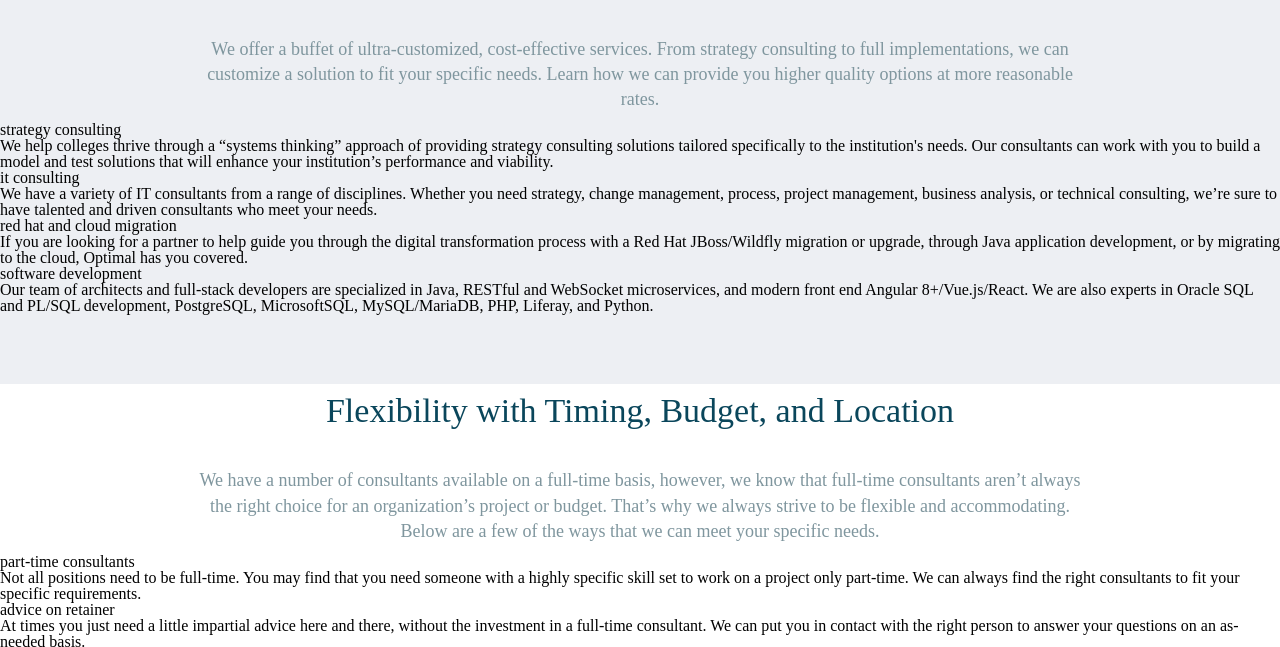
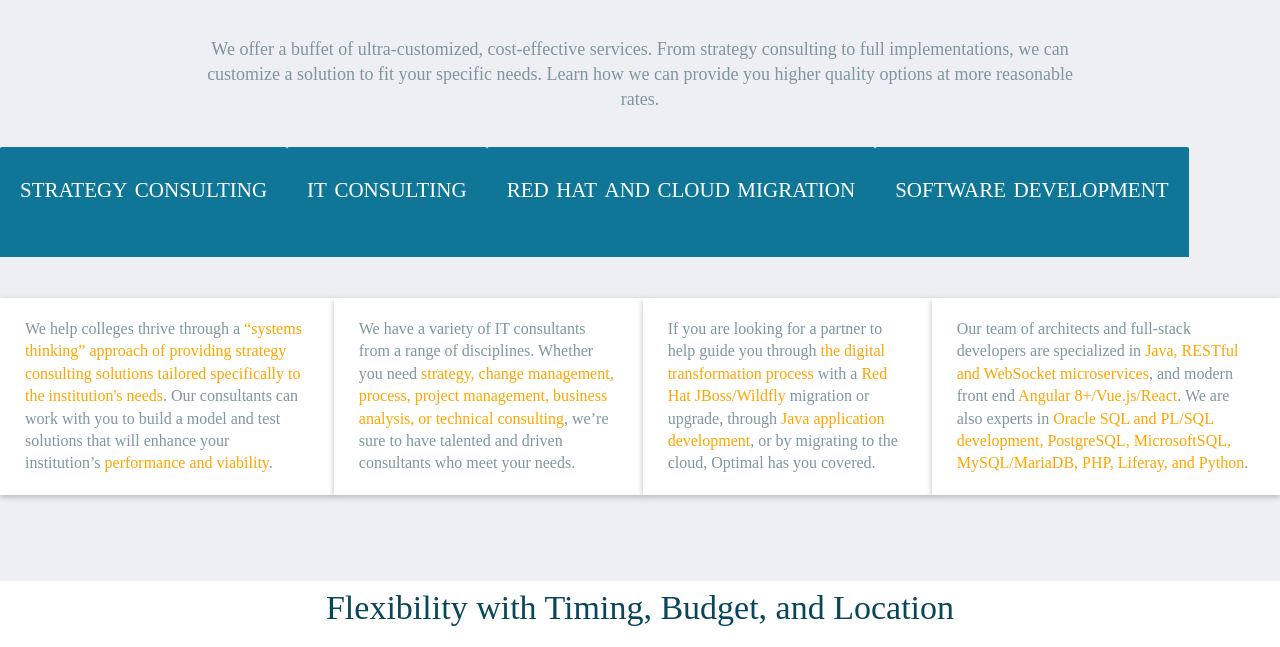
Before and after one commit to NIFT-Web-Design/Sayantanee_Mahanta, a plain HTML site: page Index.html in a window 1280 px wide. Shown: the part 671-1318 px from the top of the page. Drawn offline with Linux system fonts and the light colour scheme.

Commit message:
styling of variety of services

```diff
--- a/Index.html
+++ b/Index.html
@@ -28,7 +28,7 @@
 <section>
   <h1>Our Services</h1>
 </section>
-<section id="Higher" class="content">
+<section class="content">
   <div>
     <h2>We Serve Higher Education and Beyond</h2>
   <p>Optimal focuses on strategy and technology consulting and implementation services at universities, related institutions, and beyond. Our consultants are experts in many areas, including but not limited to <span>strategy, project management, elearning, reporting and analytics, information security, CRM,</span> as well as traditional and cloud software development and implementations.</p>
@@ -39,23 +39,19 @@
     <h2>A Variety of Services</h2>
   <p>We offer a buffet of ultra-customized, cost-effective services. From strategy consulting to full implementations, we can customize a solution to fit your specific needs. Learn how we can provide you higher quality options at more reasonable rates.</p>
 </div>
-<article>
+<article class="one">
     <h3>strategy consulting</h3>
-    <p>We help colleges thrive through a “systems thinking” approach of providing strategy consulting solutions tailored specifically to the institution's needs. Our consultants can work with you to build a model and test solutions that will enhance your institution’s performance and viability.</p>
-</article>
-<article>
-  <h3>it consulting</h3>
-    <p>We have a variety of IT consultants from a range of disciplines. Whether you need strategy, change management, process, project management, business analysis, or technical consulting, we’re sure to have talented and driven consultants who meet your needs.</p>
-</article>
-  <article>
+    <h3>it consulting</h3>
     <h3>red hat and cloud migration</h3>
-    <p>If you are looking for a partner to help guide you through the digital transformation process with a Red Hat JBoss/Wildfly migration or upgrade, through Java application development, or by migrating to the cloud, Optimal has you covered.</p>
+    <h3>software development</h3>
   </article>
-  <article>
-    <h3>software development</h3>
-     <p>Our team of architects and full-stack developers are specialized in Java, RESTful and WebSocket microservices, and modern front end Angular 8+/Vue.js/React. We are also experts in Oracle SQL and PL/SQL development, PostgreSQL, MicrosoftSQL, MySQL/MariaDB, PHP, Liferay, and Python.</p>
-    </article>
-</section>
+  <article class="two">
+    <p>We help colleges thrive through a <span>“systems thinking” approach of providing strategy consulting solutions tailored specifically to the institution's needs</span>. Our consultants can work with you to build a model and test solutions that will enhance your institution’s <span>performance and viability</span>.</p>
+    <p>We have a variety of IT consultants from a range of disciplines. Whether you need <span>strategy, change management, process, project management, business analysis, or technical consulting</span>, we’re sure to have talented and driven consultants who meet your needs.</p>
+    <p>If you are looking for a partner to help guide you through <span>the digital transformation process</span> with a <span>Red Hat JBoss/Wildfly</span> migration or upgrade, through <span>Java application development</span>, or by migrating to the cloud, Optimal has you covered.</p>
+    <p>Our team of architects and full-stack developers are specialized in <span>Java, RESTful and WebSocket microservices</span>, and modern front end <span>Angular 8+/Vue.js/React</span>. We are also experts in <span>Oracle SQL and PL/SQL development, PostgreSQL, MicrosoftSQL, MySQL/MariaDB, PHP, Liferay, and Python</span>.</p>
+  </article>
+    </section>
 <section>
 <div>  <h2>Flexibility with Timing, Budget, and Location</h2>
   <p>We have a number of consultants available on a full-time basis, however, we know that full-time consultants aren’t always the right choice for an organization’s project or budget. That’s why we always strive to be flexible and accommodating. Below are a few of the ways that we can meet your specific needs.</p>
--- a/css/main.css
+++ b/css/main.css
@@ -7,9 +7,11 @@ header {
 li {
   display: inline-block;
 }
-.content span {
+/* for orange text */
+.content span, .two span {
   color: #ffa500
 }
+/* our services styling */
 h1 {
   background-image: url(https://www.optimal-partners.com/site_images/ourServicesHeader.jpg);
   background-position: center;
@@ -20,13 +22,16 @@ text-shadow: 1px 2px 2px #000;
 text-align: center;
 padding: 70px 0;
 width: 100}
+/* our services padding */
 .content {
   padding: 50px 0 70px;
   }
+/* ==main content margins== */
   div {
     max-width: 1150px;
     margin: auto;
   }
+/* == sub-heading styling== */
   h2 {
     font-family: BrandonText-Light;
     font-size: 34px;
@@ -35,6 +40,7 @@ width: 100}
     margin-bottom: 30px;
     padding-top: 10px;
   }
+/* == common paragrsph msrgins== */
   div p {
     color: #7f969e;
     font-size: 18px;
@@ -45,6 +51,41 @@ width: 100}
     line-height: 1.4;
     height: 100%;
   }
+/* ==grey background== */
 #VarietyOfServices, #varieties {
   background-color: #edeff3
 }
+/* ==article title box styling== */
+.one h3, .three h3 {
+  font-size: 30px;
+  box-sizing: border-box;
+  background-color: #107698;
+  padding: 25px 20px 25px;
+  color: #ffff;
+  text-align: center;
+  min-height: 110px;
+  font-variant: small-caps;
+  margin-block-start: 0.83em;
+  margin-block-end: 0.83em;
+  border-top-left-radius: 2px;
+  border-top-right-radius: 2px;
+  display: inline-block;
+}
+/* ==article para box styling== */
+.two p, .three p {
+font-size: 16px;
+box-sizing: content-box;
+padding: 20px 25px;
+background-color: #ffff;
+display: inline-block;
+color: #7f969e;
+line-height: 1.4;
+vertical-align: baseline;
+margin-block-start: 1em;
+margin-block-end: 1em;
+box-shadow: 0px 2px 6px 0px rgb(0 0 0/25%)
+}
+.one , .two , .three  {
+  display: flex;
+flex-flow: row;
+}
--- a/css/reset.css
+++ b/css/reset.css
@@ -25,7 +25,7 @@ time, mark, audio, video {
 }
 /* HTML5 display-role reset for older browsers */
 article, aside, details, figcaption, figure,
-footer, header, hgroup, menu, nav, section {
+footer, header, h1, h2, menu, nav, section {
 	display: block;
 }
 body {
```
